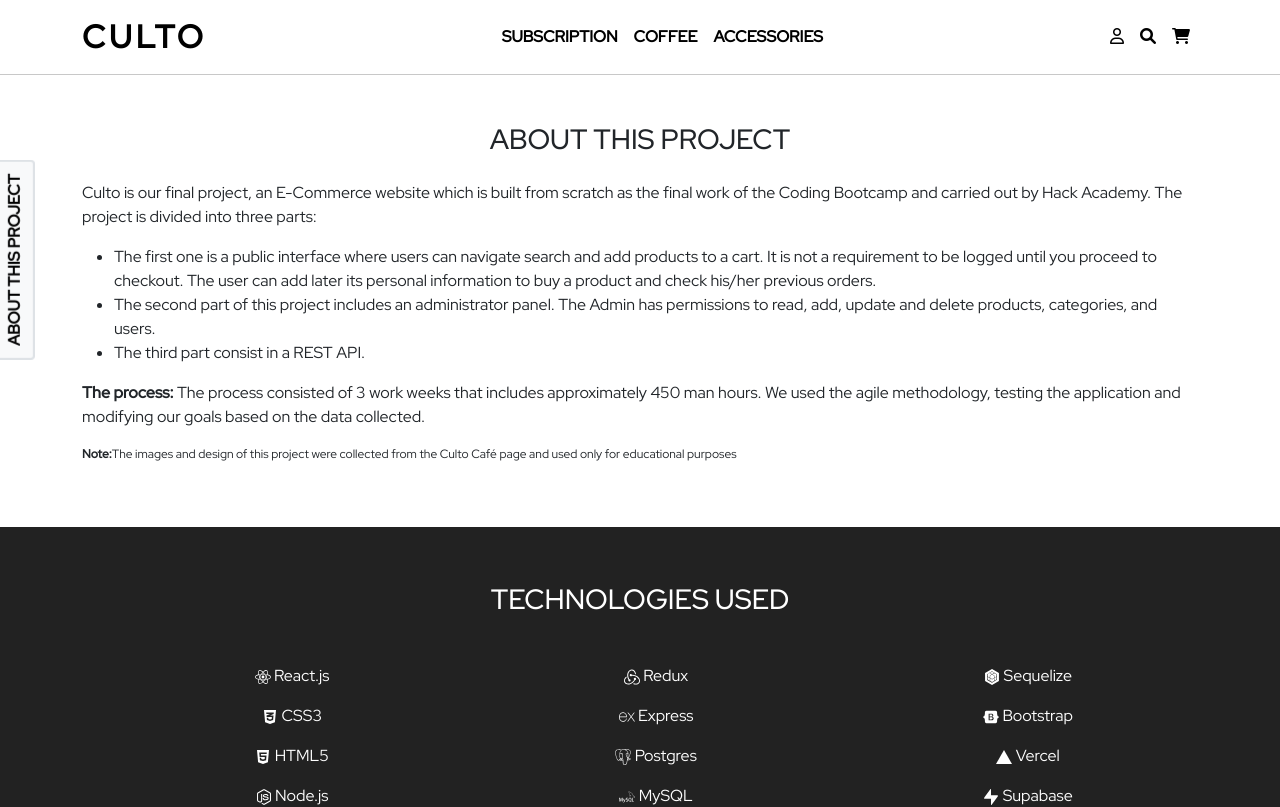
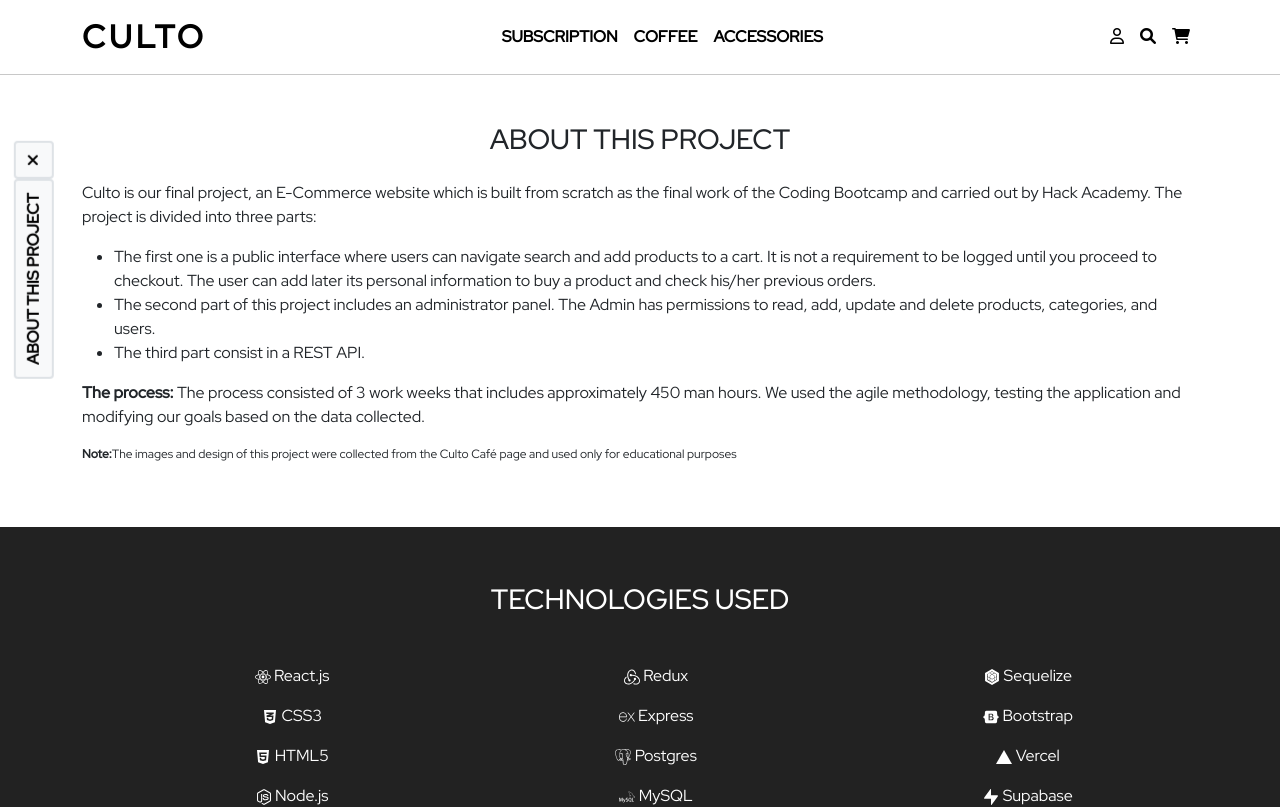
Before and after one commit to FelipeCabreraB/E-commerce-Front, a React (Create React App) app: page /about-this-project in a window 1280 px wide. Shown: the top 807 px of the page. Built offline with nearby package versions, Linux system fonts and the light colour scheme.

Commit message:
close button

```diff
--- a/src/App.css
+++ b/src/App.css
@@ -13,8 +13,7 @@ body {
   background-color: #222222;
   padding-top: 3 rem;
   width: 100%;
-  /* margin-top: auto;
-  position: absolute; */
+  flex-shrink: 0;
 }
 
 .img-cart {
@@ -84,6 +83,13 @@ body {
   transform: rotate(-90deg);
 }
 
+/* @media (max-width: 575px) {
+  #fixed-button {
+    transform: scale(0.7);
+    left: -35px;
+  }
+} */
+
 .recieve {
   font-size: 20px;
   max-width: 100%;
--- a/src/App.jsx
+++ b/src/App.jsx
@@ -33,14 +33,17 @@ import ScrollToTop from "./components/ScrollToTop";
 import PublicRoute from "./components/PublicRoute";
 import PrivateRoute from "./components/PrivateRoute";
 import FixedButton from "./components/Home/FixedButton";
+import { useState } from "react";
 
 function App() {
+  const [hideButton, setHideButton] = useState(false);
+
   return (
     <div className="App">
       <BrowserRouter>
         <ScrollToTop />
-        <FixedButton />
-        <NavBar />
+        <FixedButton hideButton={hideButton} setHideButton={setHideButton} />
+        <NavBar setHideButton={setHideButton} />
         <Switch>
           <PublicRoute path="/" component={Home} exact />
           <PublicRoute path="/accessories" component={Accessories} />
--- a/src/components/Home/FixedButton.jsx
+++ b/src/components/Home/FixedButton.jsx
@@ -2,15 +2,29 @@ import React from "react";
 import { Button } from "react-bootstrap";
 import { Link } from "react-router-dom";
 
-function FixedButton() {
+function FixedButton({ hideButton, setHideButton }) {
   return (
+    <>
+      {hideButton === true ? (
+        ""
+      ) : (
         <div id="fixed-button">
           <Link to="/about-this-project">
             <Button className="border border-2" variant="light">
               <strong>ABOUT THIS PROJECT</strong>
             </Button>
           </Link>
+
+          <Button
+            className="border border-2"
+            variant="light"
+            onClick={() => setHideButton(true)}
+          >
+            <i class="fas fa-times"></i>
+          </Button>
         </div>
+      )}
+    </>
   );
 }
 
--- a/src/components/NavBar-Footer/NavBar.jsx
+++ b/src/components/NavBar-Footer/NavBar.jsx
@@ -5,7 +5,7 @@ import RegisterLoginOffcanvas from "../Home/RegisterLoginOffcanvas";
 import { useSelector } from "react-redux";
 import SearchBar from "./SearchBar";
 
-function NavBar() {
+function NavBar({ setHideButton }) {
   const cart = useSelector((state) => state.cart);
   const user = useSelector((state) => state.user);
   return (
@@ -21,6 +21,7 @@ function NavBar() {
                 letterSpacing: "4px",
               }}
               to="/"
+              onClick={() => setHideButton(false)}
             >
               <strong>CULTO</strong>
             </Link>
@@ -38,6 +39,7 @@ function NavBar() {
                       borderRight: "1px solid gray",
                     }}
                     to="/admin/dashboard"
+                    onClick={() => setHideButton(false)}
                   >
                     <strong>
                       ADMIN <i class="fas fa-key"></i>
@@ -58,6 +60,7 @@ function NavBar() {
                 <Link
                   style={{ textDecoration: "none", color: "black" }}
                   to="/coffee"
+                  onClick={() => setHideButton(false)}
                 >
                   <strong>COFFEE</strong>
                 </Link>
@@ -66,6 +69,7 @@ function NavBar() {
                 <Link
                   style={{ textDecoration: "none", color: "black" }}
                   to="/accessories"
+                  onClick={() => setHideButton(false)}
                 >
                   <strong>ACCESSORIES</strong>
                 </Link>
@@ -78,6 +82,7 @@ function NavBar() {
                 <Link
                   style={{ textDecoration: "none", color: "black" }}
                   to="/cart"
+                  onClick={() => setHideButton(false)}
                 >
                   {cart.reduce((acc, value) => acc + value.quantity, 0) !==
                   0 ? (
```
Lines whose indentation alone changed are shown as unchanged.
